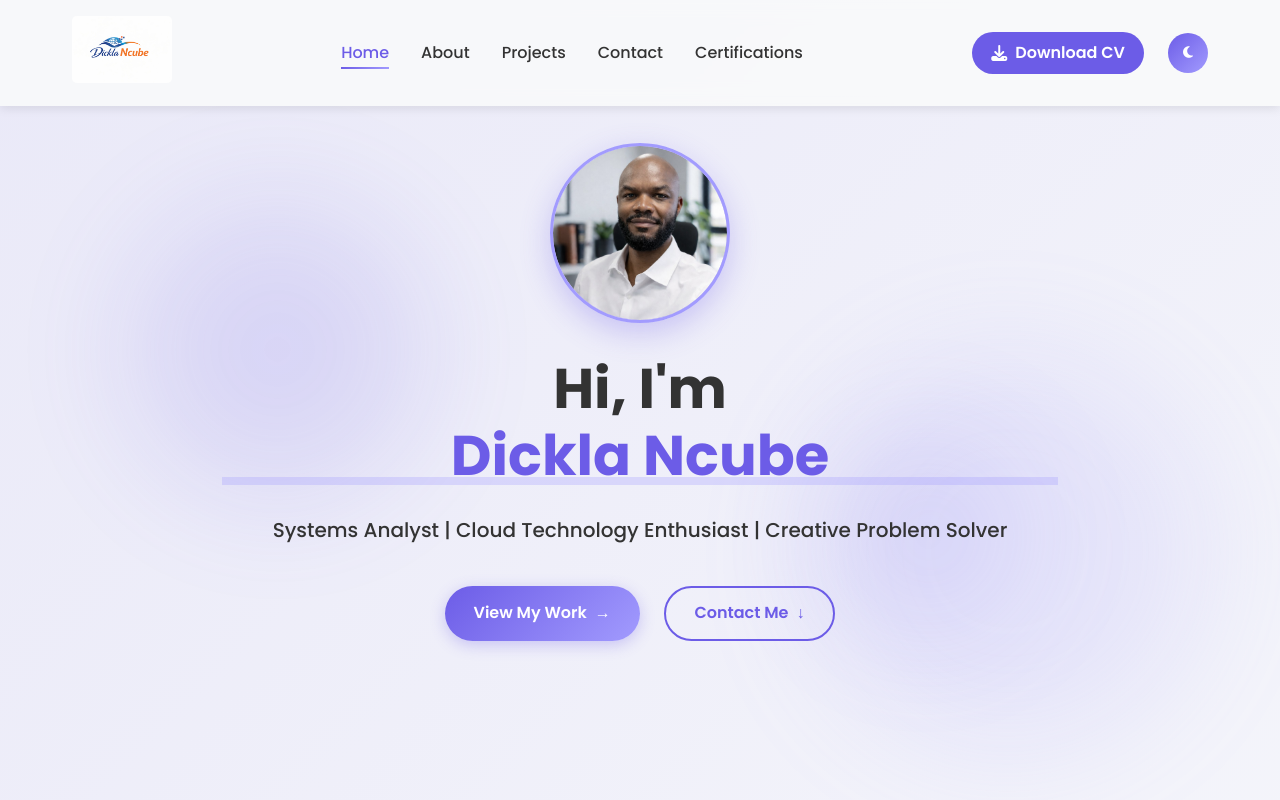
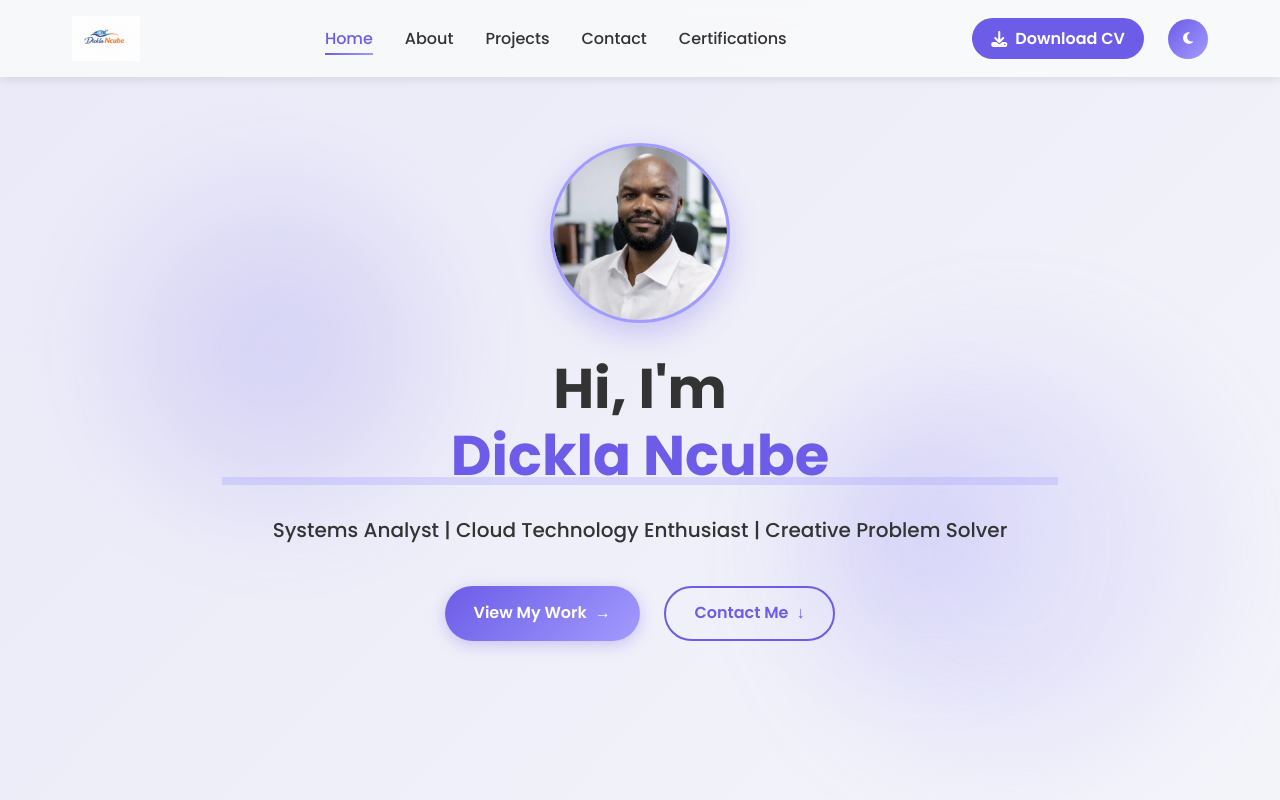
Before and after one commit to dicklancube/my-portfolio, a plain HTML site: page index.html in a window 1280 px wide. Shown: the top 800 px of the page. Drawn offline with nearby package versions, Linux system fonts and the light colour scheme.

```diff
--- a/index.html
+++ b/index.html
@@ -35,7 +35,7 @@
         </button>
 
         <a href="#home" class="logo">
-          <img src="/resources/logo.jpeg" alt="">
+          <img src="resources/logo.jpeg" alt="">
         </a>
 
         <ul class="nav-links">
--- a/styles.css
+++ b/styles.css
@@ -164,17 +164,15 @@ body::before {
 }
 
 .logo {
-  width:100px;
-  height: 100%;
-
+  display: flex;
+  align-items: center;
 }
 
-.logo img{
-  width: 100%;
-  height: 100%;
-  object-fit: cover;
-  border-radius: 5px;
-
+.logo img {
+  height: 45px;
+  width: auto;
+  object-fit: contain;
+  filter: contrast(110%) sharpness(110%);
 }
 
 .nav-links {
```
